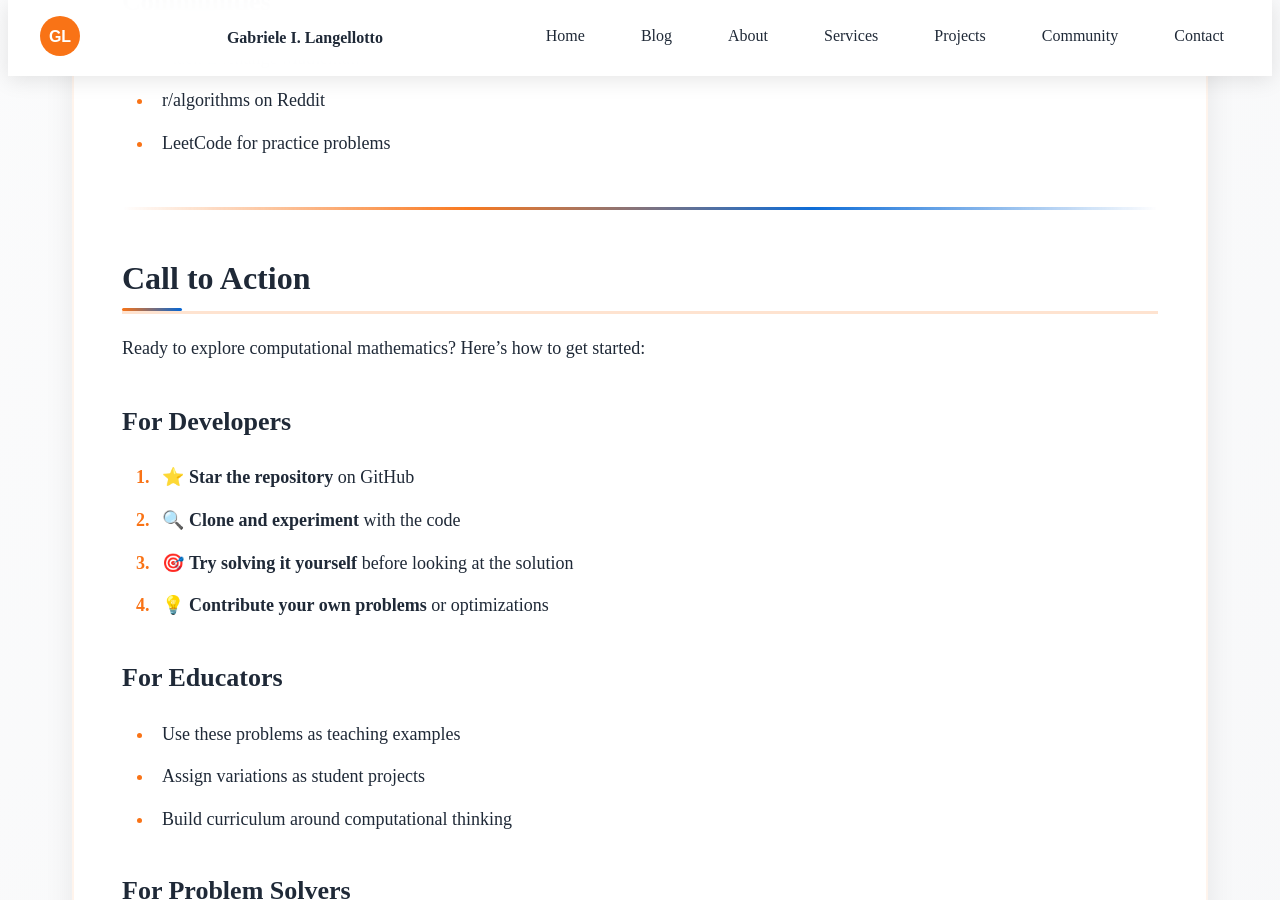
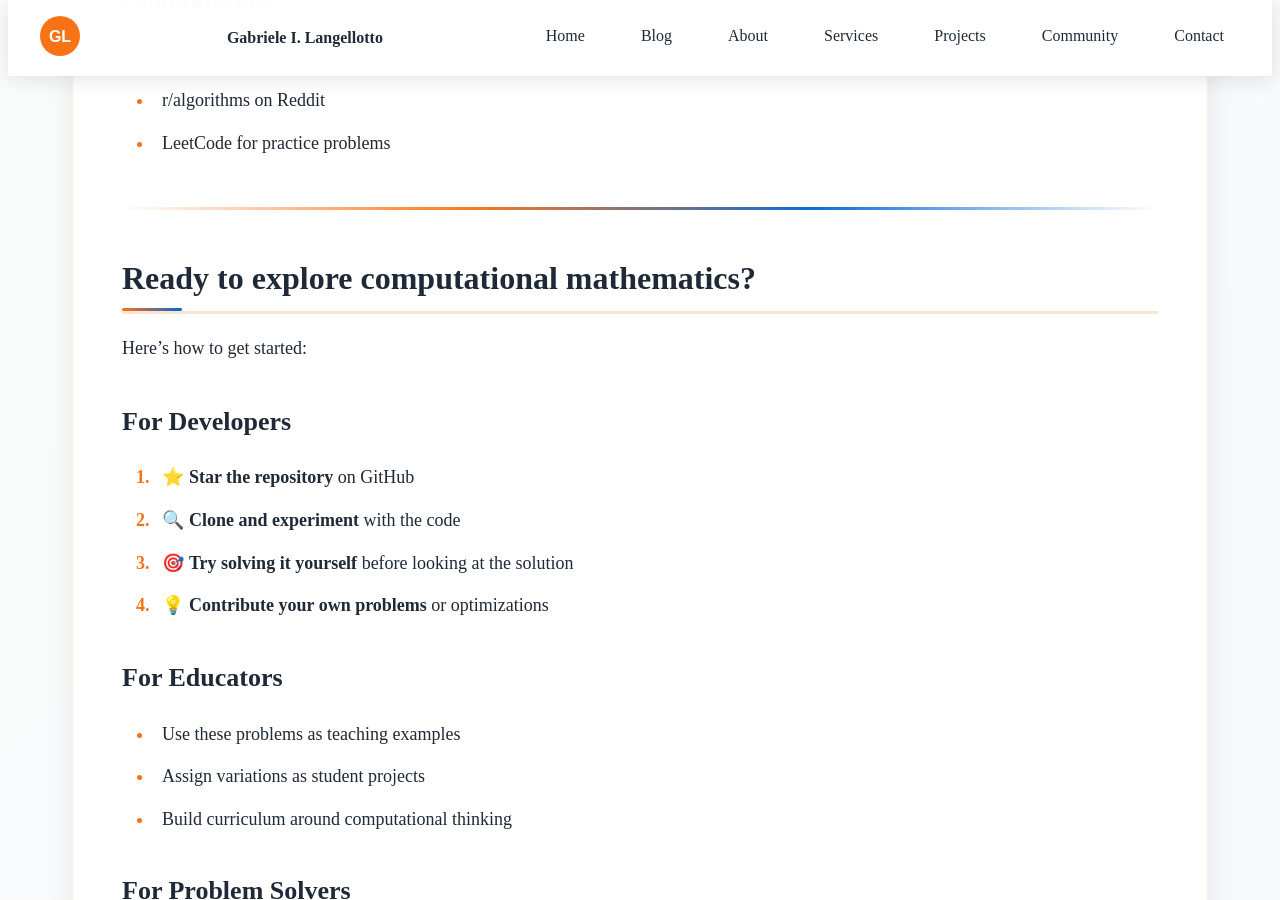
Before and after one commit to GIL794/gil794.github.io, a Jekyll site: the page built from _posts/2025-11-18-The-Coin-Distribution-Puzzle-When-Math-Meets-Code.md, in a window 1280 px wide and 900 px high, scrolled down 12299 px. Built offline with Jekyll 4.4.1, drawn with Linux system fonts in a browser that asks for light colours.

Commit message:
Update call to action section heading and text

```diff
--- a/_posts/2025-11-18-The-Coin-Distribution-Puzzle-When-Math-Meets-Code.md
+++ b/_posts/2025-11-18-The-Coin-Distribution-Puzzle-When-Math-Meets-Code.md
@@ -336,9 +336,9 @@ Want to dive deeper? Here are resources that inspired this work:
 
 ---
 
-## **Call to Action**
+## **Ready to explore computational mathematics?**
 
-Ready to explore computational mathematics? Here's how to get started:
+Here's how to get started:
 
 ### **For Developers**
 1. ⭐ **Star the repository** on GitHub
```
